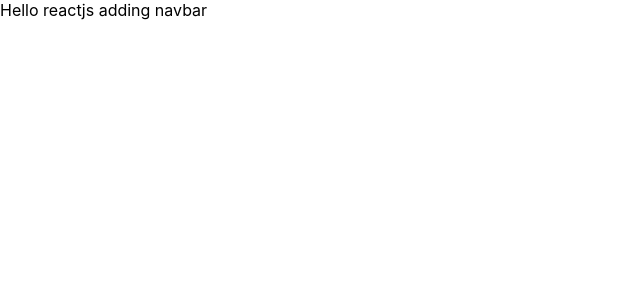
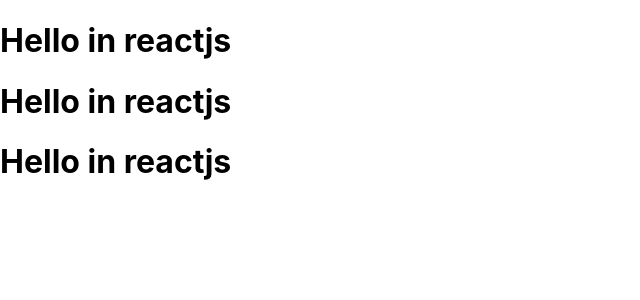
Before and after one commit to alaodriss/React_Company_portfolio_website_, a React (Create React App) app: page / in a window 1280 px wide. Shown: the top 300 px of the page, without its empty margins (0-640 px from the left). Built offline with nearby package versions, Linux system fonts and the light colour scheme.

Commit message:
add new text

```diff
--- a/src/App.js
+++ b/src/App.js
@@ -2,7 +2,11 @@ import React from 'react'
 
 const App = () => {
   return (
-    <div> Hello reactjs  adding navbar</div>
+    <>
+    <h1> Hello in reactjs </h1>
+    <h1> Hello in reactjs </h1>
+    <h1> Hello in reactjs </h1>
+    </>
   )
 }
 
```
